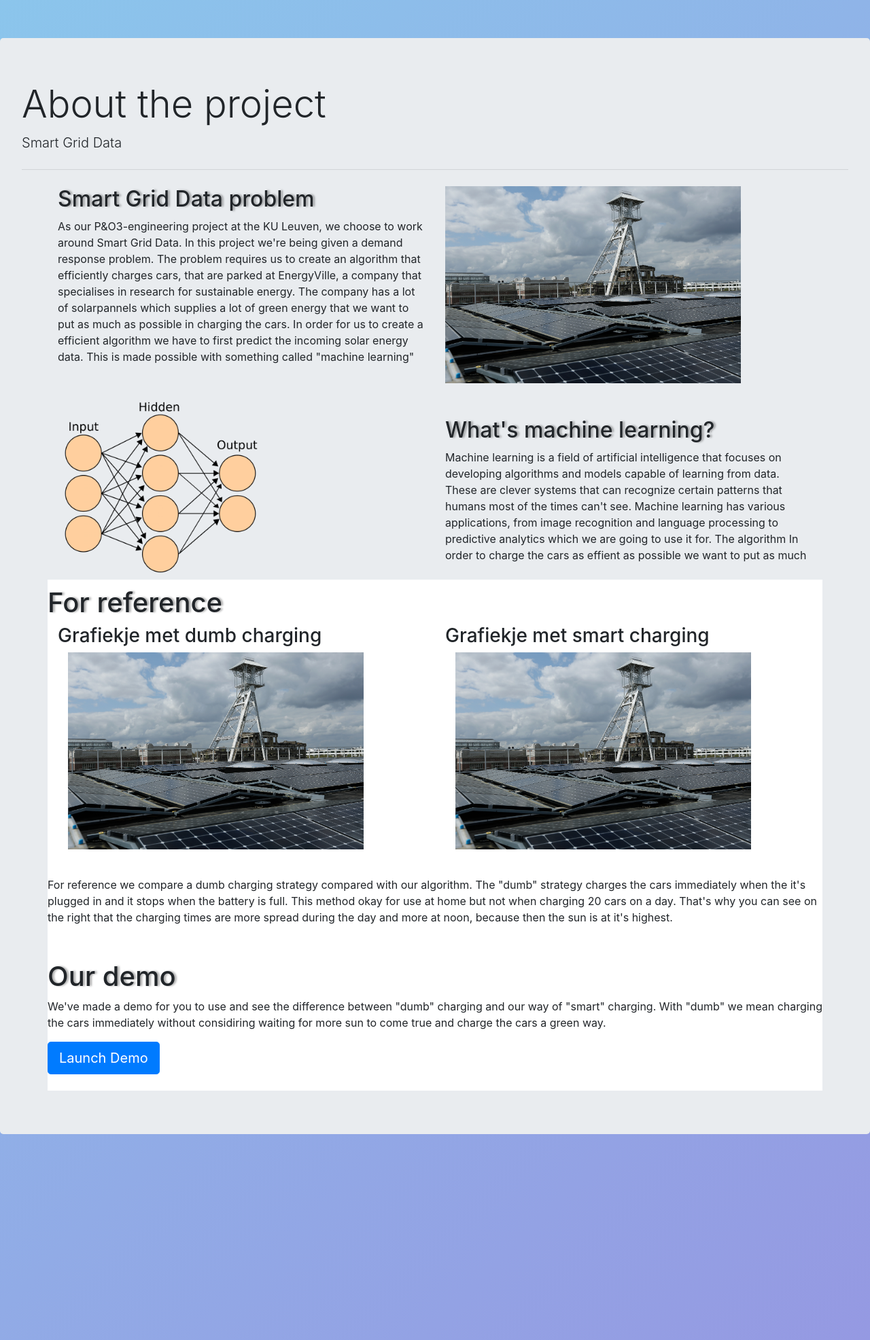
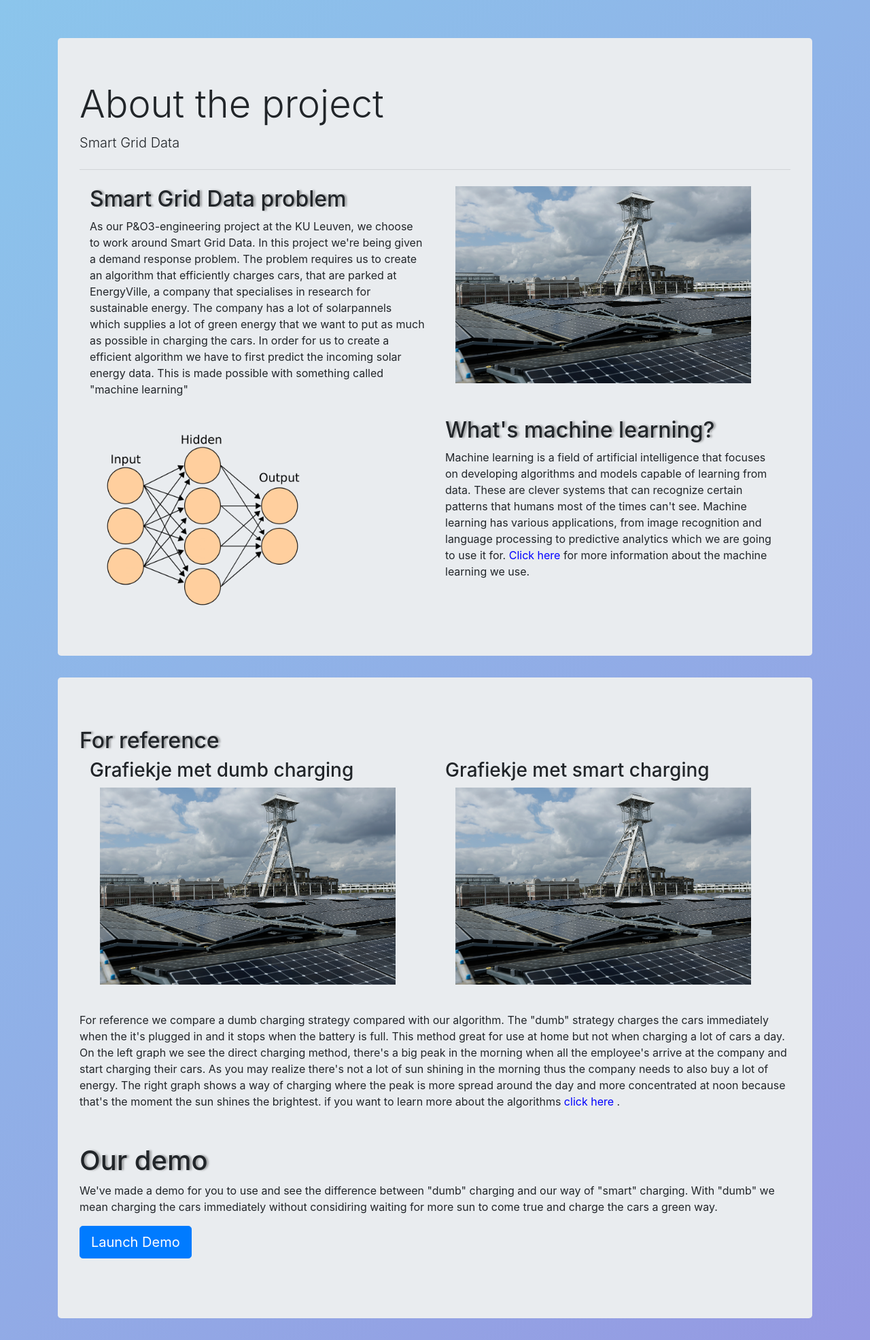
Before and after one commit to Mappy-P/Smart-Grid-Data-UI-2, a Flask app: page /about in a window 1280 px wide. Shown: the part 56-2028 px from the top of the page at 68% size. Run offline with Flask 3, Linux system fonts and the light colour scheme; some libraries are stand-ins or nearby versions.

Commit message:
about afgewerkt

```diff
--- a/main.py
+++ b/main.py
@@ -1,6 +1,8 @@
 from website import create_app
+import sys
 
 app = create_app()
 
 if __name__ == '__main__':
+    print(sys.version)
     app.run(debug=True)
--- a/website/templates/about.html
+++ b/website/templates/about.html
@@ -3,8 +3,9 @@
 {% block title %}Smart Grid Data - About{% endblock %}
 
 {% block content%}
+<div class="container">
 <h1 style="visibility:hidden">simple place holder ;)</h1>
-<div class="jumbotron">
+<div class="jumbotron";">
 <h1 class="display-4">About the project</h1>
     <p class="lead">Smart Grid Data</p>
     <hr class="my-4">
@@ -17,29 +18,35 @@
              The company has a lot of solarpannels which supplies a lot of green energy that we want to put as much as possible in charging the cars.
               In order for us to create a efficient algorithm we have to first predict the incoming solar energy data. This is made possible with something called "machine learning" </p>
 
-                      <img src="{{ url_for('static', filename='/imgs/intro-to-neural-networks-scikit-learn-3.png') }}" style="height: 270px; width: auto;"/>
+                      <img class="lijst hidden col" src="{{ url_for('static', filename='/imgs/intro-to-neural-networks-scikit-learn-3.png') }}" style="height: 270px; width: auto;"/>
           </div>
                     <div class="col nopadding">
-                      <img  src="{{ url_for('static', filename='/imgs/energyville1_pv_met_mijnschacht.jpg') }}" style="height: 290px; width: auto;"/>
+                      <img  class="lijst hidden col" src="{{ url_for('static', filename='/imgs/energyville1_pv_met_mijnschacht.jpg') }}" style="height: 290px; width: auto;"/>
 
                     <h2 style = 'padding-top: 50px; text-shadow: 3px 0px 3px rgba(0, 0, 0, 0.32);"'>What's machine learning?</h2>
                     <p > Machine learning is a field of artificial intelligence that focuses on developing algorithms and models capable of learning from data.
                     These are clever systems that can recognize certain patterns that humans most of the times can't see. Machine learning has various applications,
                     from image recognition and language processing to predictive analytics which we are going to use it for.
-                    The algorithm
-                    In order to charge the cars as effient as possible we want to put as much </p>
+                    <a href="machinelearning.html" style="color: blue;">Click here</a>
+                    for more information about the machine learning we use.
+                     </p>
 
                     </div>
 
         </div>
+      </div>
+    </div>
+  </div>
+
+    <div class = "row" style="justify-content:center; align-items: center;">
+      <div class="container" >
+      <div class="jumbotron" style=" ">
+      <div class="container" style=" justify-content:center;  ">
+
+        <div class = "row">
 
 
-        </div>
-
-        <div class="container" style = "background-color:#FFFFFF">
-        <div class = "row">
-
-          <h1 class= "hidden" style = 'padding-top: 10px; text-shadow: 3px 0px 3px rgba(0, 0, 0, 0.32);"'>For reference</h1>
+          <h2 style = 'padding-top: 10px; text-shadow: 3px 0px 3px rgba(0, 0, 0, 0.32);"'>For reference</h2>
           </div>
           <div class = "row">
 
@@ -61,8 +68,14 @@
         <div class ="row">
           <p class="hidden2" style = 'padding-top: 40px;'>For reference we compare a dumb charging strategy compared with our algorithm.
             The "dumb" strategy charges the cars immediately when the it's plugged in and it stops when the battery is full.
-             This method okay for use at home but not when charging 20 cars on a day.
-             That's why you can see on the right that the charging times are more spread during the day and more at noon, because then the sun is at it's highest.</p>
+             This method great for use at home but not when charging a lot of cars a day.
+             On the left graph we see the direct charging method, there's a big peak in the morning when all the employee's arrive at the company and start charging their cars.
+            As you may realize there's not a lot of sun shining in the morning thus the company needs to also buy a lot of energy.
+          The right graph shows a way of charging where the peak is more spread around the day and more concentrated at noon because that's the moment the sun shines the brightest.
+        if you want to learn more about the algorithms
+        <a href="algoritm.html" style="color: blue;">click here</a>
+        .
+      </p>
 
         </div>
 
@@ -78,6 +91,10 @@
 
             <br>
           </div>
+        </div>
+        </div>
+        </div>
+          </div>
           </div>
         </div>
         </div>
--- a/website/views.py
+++ b/website/views.py
@@ -12,6 +12,9 @@ def home():
 @views.route('/about')
 def about():
     return render_template('about.html')
+@views.route('/aboutus')
+def aboutus():
+    return render_template('about_us.html')
 
 @views.route('/demo', methods=['GET', 'POST'])
 def demo():
```
